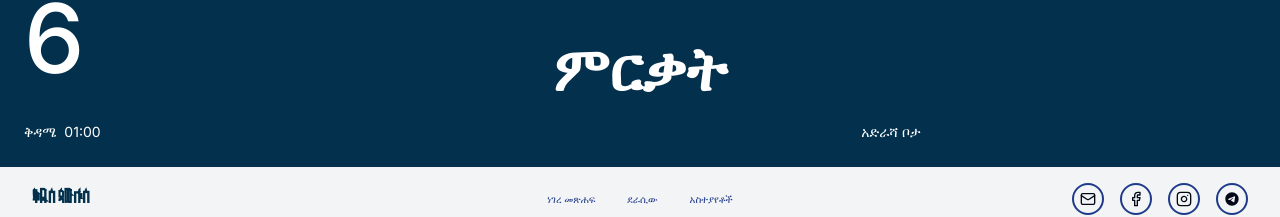
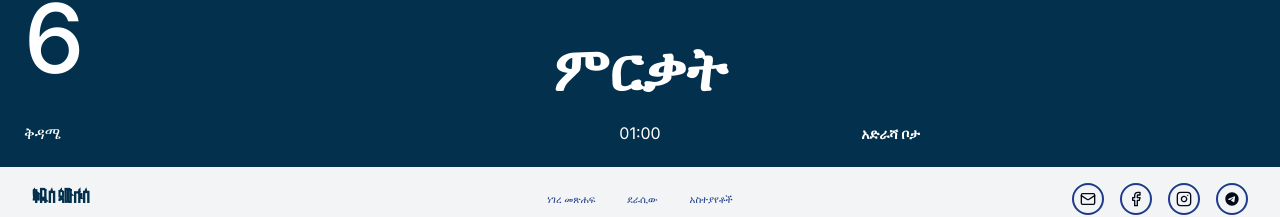
Before and after one commit to MekdelawitGebre/st-paul-book, a Next.js app: page / in a window 1280 px wide. Shown: the part 5321-5538 px from the top of the page. Built offline with nearby package versions, Linux system fonts and the light colour scheme; a web font is replaced by a local one.

Commit message:
fix :the events card

```diff
--- a/components/event-announcement.tsx
+++ b/components/event-announcement.tsx
@@ -59,13 +59,12 @@ export default function EventAnnouncement() {
                 {/* Bottom section */}
                 <div className="grid grid-cols-3 gap-6 items-center mt-auto">
                   <div className="flex items-center gap-2">
-                    <span className="text-sm">{event.dayOfWeek}</span>
-                    <span className="text-sm">{event.time}</span>
+                    <span className="text-medium">{event.dayOfWeek}</span>
                   </div>
                   <div className="text-center">
-                    {/* Empty center column to maintain grid alignment */}
+                    <span className="text-medium">{event.time}</span>
                   </div>
-                  <div className="text-sm text-left flex items-center">
+                  <div className="text-sm font-bold text-left flex items-center">
                     <div className="pr-8">{event.location}</div>
                   </div>
                 </div>
```
